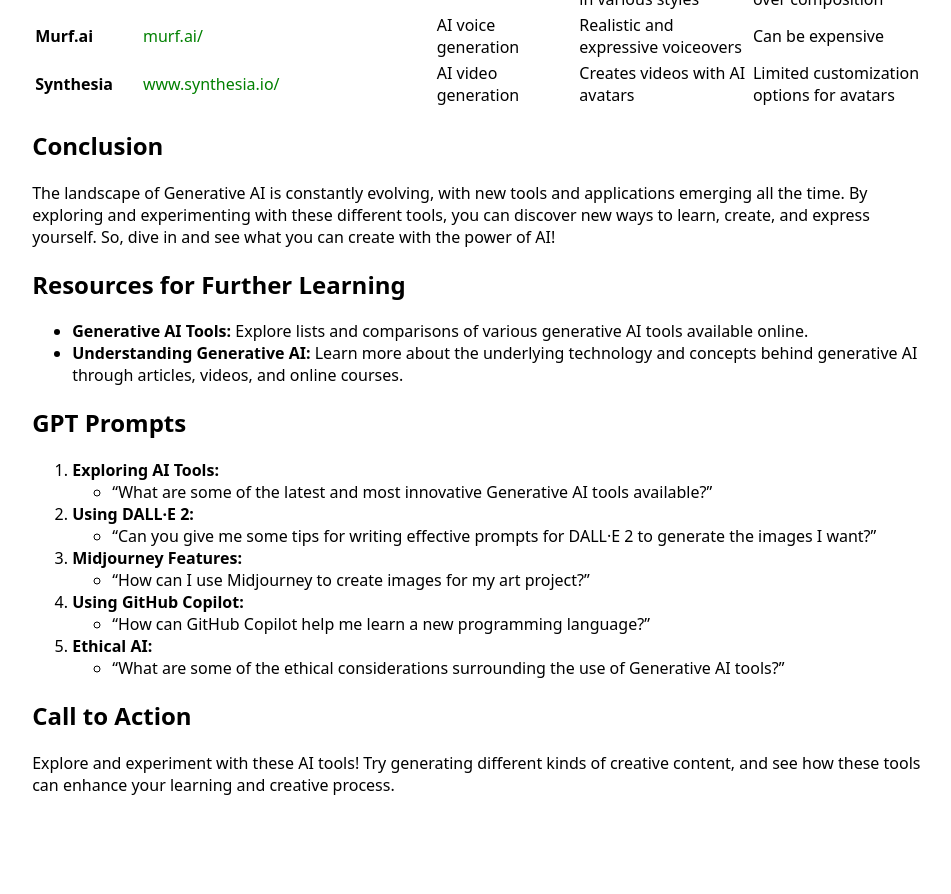
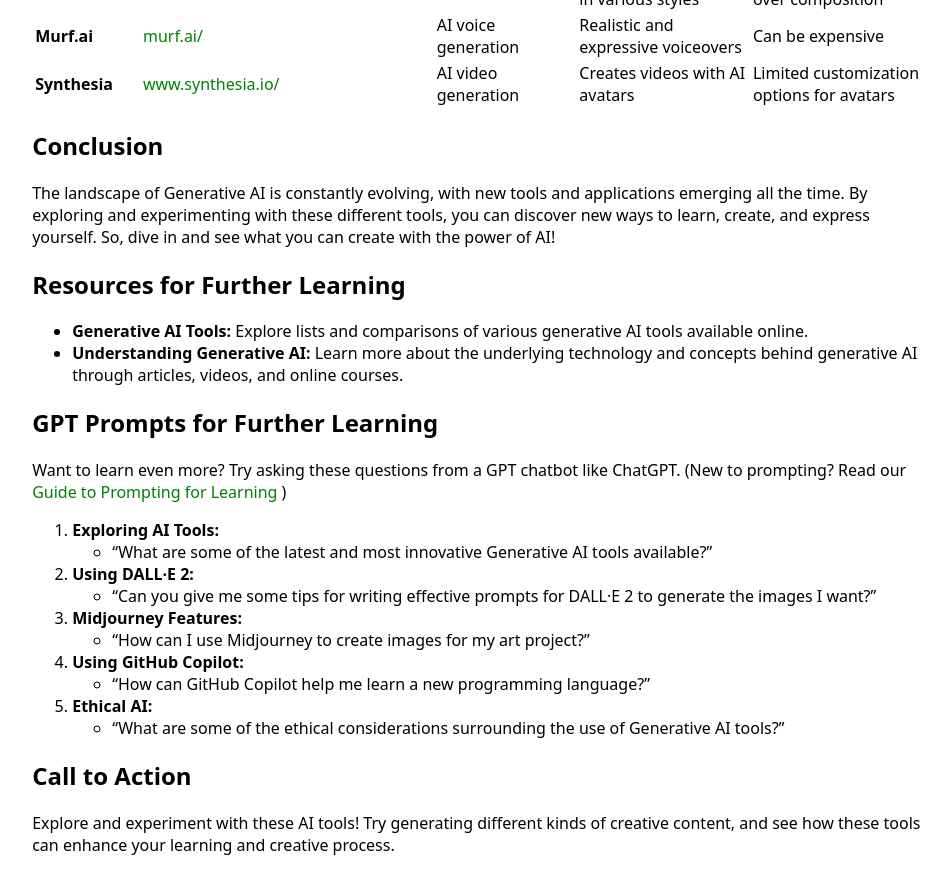
Before and after one commit to ICTASL/capacity-building, a Jekyll site: the page built from students/ai-aptitude/other-generative-ai-tools.md, in a window 1280 px wide and 900 px high, scrolled down 3044 px. Shown: the top 894 px of the window, without its empty margins (291-1242 px from the left). Built offline with Jekyll 4.4.1, drawn with Linux system fonts in a browser that asks for light colours; before the commit the page ends 3884 px from its top, so only the background shows below that.

Commit message:
Added prompting instructions

```diff
--- a/students/ai-aptitude/other-generative-ai-tools.md
+++ b/students/ai-aptitude/other-generative-ai-tools.md
@@ -87,7 +87,9 @@
 * **Generative AI Tools:** Explore lists and comparisons of various generative AI tools available online.
 * **Understanding Generative AI:** Learn more about the underlying technology and concepts behind generative AI through articles, videos, and online courses.
 
-## GPT Prompts
+## GPT Prompts for Further Learning
+Want to learn even more? Try asking these questions from a GPT chatbot like ChatGPT.
+(New to prompting? Read our [Guide to Prompting for Learning](../guide-to-prompting-for-learning/) )
 
 1. **Exploring AI Tools:**
    - "What are some of the latest and most innovative Generative AI tools available?"
```
Also changed, not shown: si/students/ai-aptitude/other-generative-ai-tools.md (+3 -1 lines), ta/students/ai-aptitude/other-generative-ai-tools.md (+3 -1 lines).
